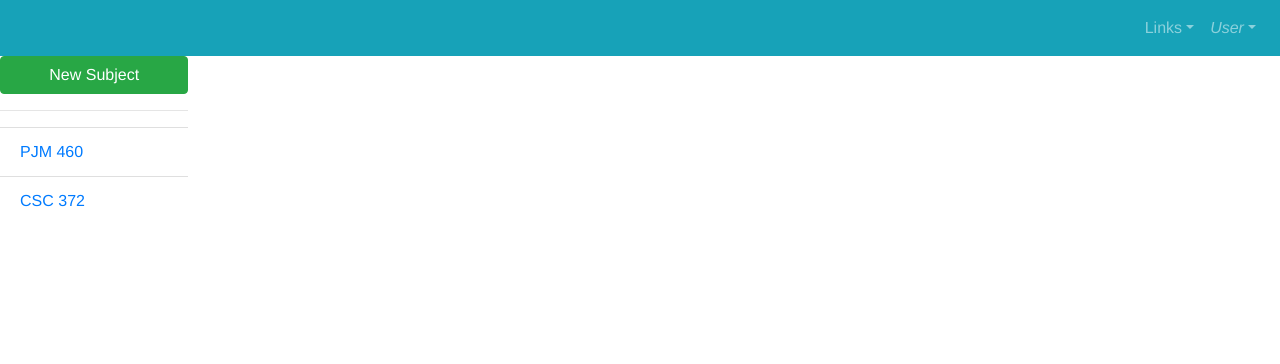
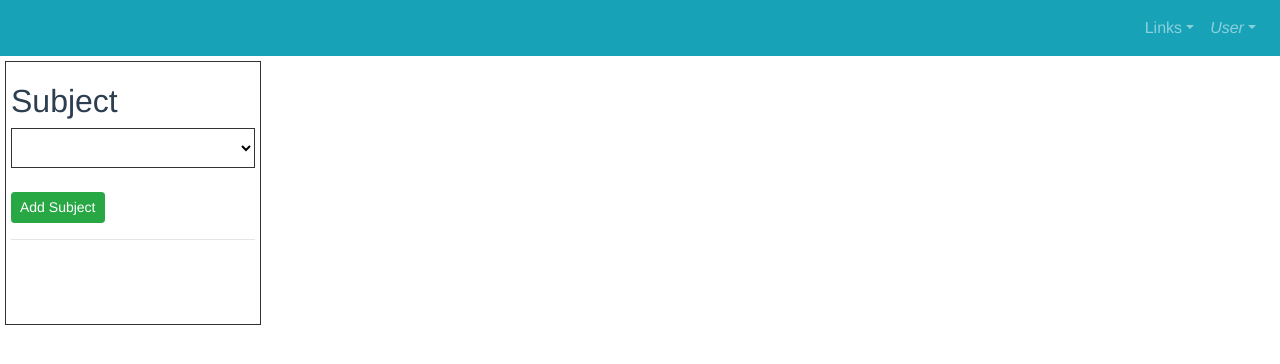
Before and after one commit to agustin2791/notes, a Vue app: page / in a window 1280 px wide. Shown: the top 364 px of the page. Built offline with nearby package versions, Linux system fonts and the light colour scheme; what vue-textarea-autosize would draw is missing.

Commit message:
new changes

```diff
--- a/src/components/Sections.vue
+++ b/src/components/Sections.vue
@@ -1,9 +1,9 @@
 <template>
 	<div class="sections">
 		<b-button v-b-modal.new_section
-				  class="btn btn-success btn-block">New Section</b-button>
-		<hr>
-		<slot></slot>
+				  class="btn btn-success btn-sm">New Section</b-button>
+		<!-- <hr>
+		<slot></slot> -->
 		<b-modal id="new_section"
 				 title="New Section"
 				 hide-footer
--- a/src/views/Home.vue
+++ b/src/views/Home.vue
@@ -1,9 +1,26 @@
 <template>
-  <div class="home row">
-    <div class="subjects col-2">
-    	<b-button v-b-modal.new_subject
-				  class="btn btn-success btn-block">New Subject</b-button>
-    	<hr>
+  <div class="home">
+    <div class="sidebar">
+		<h2>Subject</h2>
+		<select v-model="selected_sub" @change="selectSub($event, selected_sub)">
+			<option value="">Select Subject</option>
+			<option v-for="(sub, index) in subjects" :key="index" :value="sub.id">{{ sub.name }}</option>
+		</select><br><br>
+		<b-button v-b-modal.new_subject
+				  class="btn btn-success btn-sm">Add Subject</b-button>
+		<hr>
+		<h3 v-if="selected_sub">Section</h3>
+		<select v-if="selected_sub"
+			v-model="selected_sec"
+			@change="selectSec($event, selected_sec)">
+			<option value="">Select Section</option>
+			<option v-for="(sec, index) in sections" :key="index" :value="sec.id">{{ sec.name }}</option>
+		</select>
+		<br>
+		<br>
+    	<!-- <b-button v-b-modal.new_subject
+				  class="btn btn-success btn-block">New Subject</b-button> -->
+    	<!-- <hr>
 		<div class="list-group list-group-flush">
 			<a href
 				v-for="sub in subjects"
@@ -11,10 +28,11 @@
 				class="list-group-item list-group-action"
 				:class="{ active: (selected_sub == sub.id) }"
 				@click="selectSub($event, sub.id)">{{ sub.name }}</a>
-		</div>
-    </div>
-    <div v-if="selected_sub" class="col-2">
+		</div> -->
+    <!-- </div>
+    <div v-if="selected_sub" class="col-2"> -->
 		<app-sections
+		    v-if="selected_sub"
 			:subject="selected_sub"
 			@newSecSubmitted="updateSec">
 			<div class="list-group list-group-flush">
@@ -26,7 +44,7 @@
 			</div>
 		</app-sections>
 	</div>
-	<div v-if="selected_sec" class="col-8">
+	<div v-if="selected_sec" class="notes-content">
 		<ul class="nav nav-tabs">
 			<li class="nav-item">
 				<a href
@@ -127,3 +145,32 @@ export default {
 
 }
 </script>
+
+<style lang="scss" scoped>
+.home {
+	width: 100%;
+	display: block;
+	.sidebar {
+		border: solid thin #333;
+		padding: 20px 5px;
+		margin: 5px;
+		width: 20%;
+		display: inline-block;
+		vertical-align: top;
+		select {
+			width: 100%;
+			background: #fff;
+			height: 40px;
+			border: solid thin #333;
+			border-radius: 0px;
+		}
+	}
+	.notes-content {
+		width: 75%;
+		display: inline-block;
+		vertical-align: top;
+		margin: 5px;
+	}
+}
+
+</style>
```
